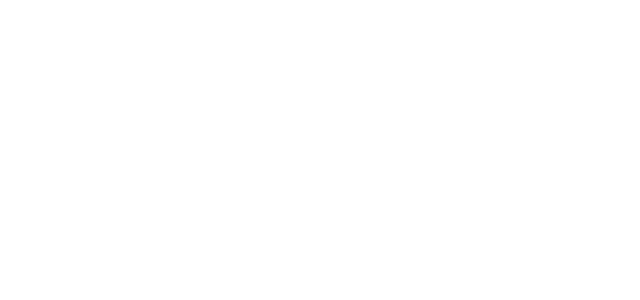
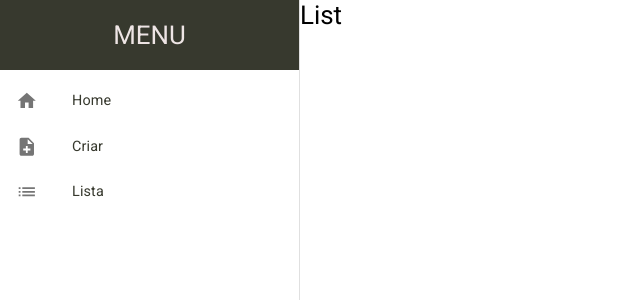
Before and after one commit to HERuppel/frontend-medcloud-challenge, a React (Create React App) app: page /main/list in a window 1280 px wide. Shown: the top 300 px of the page, without its empty margins (0-640 px from the left). Built offline with nearby package versions, Linux system fonts and the light colour scheme.

Commit message:
Three way routes: Home, Create and List

```diff
--- a/public/index.html
+++ b/public/index.html
@@ -15,7 +15,8 @@
       user's mobile device or desktop. See https://developers.google.com/web/fundamentals/web-app-manifest/
     -->
     <link rel="manifest" href="%PUBLIC_URL%/manifest.json" />
-
+    <link rel="preconnect" href="https://fonts.googleapis.com">
+    <link rel="preconnect" href="https://fonts.gstatic.com" crossorigin>
     <link rel="stylesheet" href="https://fonts.googleapis.com/css?family=Roboto:300,400,500,700&display=swap" />
     <!--
       Notice the use of %PUBLIC_URL% in the tags above.
--- /dev/null
+++ b/src/components/SideBar/index.tsx
@@ -0,0 +1,65 @@
+import React from 'react';
+import { Drawer, List, ListItem, ListItemText, ListItemIcon } from '@material-ui/core';
+import { Home, NoteAdd, List as ListIcon } from '@material-ui/icons';
+
+import { useStyles, Container, Header, NavItem } from './styles';
+
+interface ISideBar {
+  open: boolean
+  onClose: () => void
+}
+
+const SideBar: React.FC<ISideBar> = ({ open, onClose }: ISideBar) => {
+  const classes = useStyles();
+
+  const menu = (
+    <Container>
+      <Header>
+        <h1>MENU</h1>
+      </Header>
+      <List>
+        <NavItem to="/main/home">
+          <ListItem button key="home">
+            <ListItemIcon>
+              <Home />
+            </ListItemIcon>
+            <ListItemText primary="Home" />
+          </ListItem>
+        </NavItem>
+        <NavItem to="/main/create">
+          <ListItem button key="create">
+            <ListItemIcon>
+              <NoteAdd />
+            </ListItemIcon>
+            <ListItemText primary="Criar" />
+          </ListItem>
+        </NavItem>
+        <NavItem to="/main/list">
+          <ListItem button key="list">
+            <ListItemIcon>
+              <ListIcon />
+            </ListItemIcon>
+            <ListItemText primary="Lista" />
+          </ListItem>
+        </NavItem>
+      </List>
+    </Container>
+  );
+
+  return(
+    <nav className={classes.drawer}>
+      <Drawer
+        open={open}
+        onClose={onClose}
+        variant="permanent"
+        classes={{
+          paper: classes.drawerPaper
+        }}
+      >
+        {menu}
+      </Drawer>
+    </nav>
+  );
+};
+
+export default SideBar;
--- /dev/null
+++ b/src/components/SideBar/styles.ts
@@ -0,0 +1,43 @@
+import { makeStyles, createStyles, Theme } from '@material-ui/core/styles';
+import { NavLink } from 'react-router-dom';
+import styled from 'styled-components';
+import { colors } from '../../global/colors';
+
+export const useStyles = makeStyles((theme: Theme) =>
+  createStyles({
+    drawer: {
+      [theme.breakpoints.up('sm')]: {
+        width: 300,
+        flexShrink: 0,
+      }
+    },
+    drawerPaper: { width: 300 }
+  })
+);
+
+
+export const Container = styled.div`
+
+`;
+
+export const Header = styled.div`
+  width: 100%;
+  height: 70px;
+  display: flex;
+  justify-content: center;
+  align-items: center;
+  background-color: ${colors.blackOlive};
+
+  h1 {
+    color: ${colors.isabelline};
+  }
+`;
+
+export const Content = styled.div`
+`;
+
+
+export const NavItem = styled(NavLink)`
+  text-decoration: none;
+  color: ${colors.blackOlive};
+`;
--- a/src/global/colors.ts
+++ b/src/global/colors.ts
@@ -1,4 +1,9 @@
 export const colors = {
   white: '#FFF',
-  black: '#000'
+  black: '#000',
+  blackOlive: '#37392E',
+  blueSaphire: '#19647E',
+  verdiGris: '#28AFB0',
+  paleSilver: '#DDCECD',
+  isabelline: '#EEE5E5'
 };
--- a/src/global/styles.ts
+++ b/src/global/styles.ts
@@ -25,10 +25,10 @@
     margin: 0;
     -webkit-font-smoothing: antialiased;
     -moz-osx-font-smoothing: grayscale;
-    font: 1.2rem 'Poppins', sans-serif;
+    font: 1.2rem 'Roboto', sans-serif;
   }
 
-  h1, h2, h3, h4, h5, h6, strong {
+  h1, h2, h3, h4, h5, h6, p {
     font-weight: 400;
   }
 `;
--- /dev/null
+++ b/src/pages/Create/index.tsx
@@ -0,0 +1,11 @@
+import React from 'react';
+
+
+const Create: React.FC = () => {
+
+  return (
+    <h1>Create</h1>
+  );
+};
+
+export default Create;
--- /dev/null
+++ b/src/pages/Create/styles.ts
@@ -0,0 +1 @@
+import styled from 'styled-components';
--- /dev/null
+++ b/src/pages/List/index.tsx
@@ -0,0 +1,11 @@
+import React from 'react';
+
+
+const List: React.FC = () => {
+
+  return (<h2>
+    List
+  </h2>);
+};
+
+export default List;
--- /dev/null
+++ b/src/pages/List/styles.ts
@@ -0,0 +1 @@
+import styled from 'styled-components';
--- a/src/pages/Main/index.tsx
+++ b/src/pages/Main/index.tsx
@@ -1,16 +1,27 @@
-import React from 'react';
+import React, { useState } from 'react';
 import { Switch, Route } from 'react-router-dom';
 import Home from '../Home';
 
+import SideBar from '../../components/SideBar';
+import { Container } from './styles';
+import Create from '../Create';
+import List from '../List';
+
 const Main: React.FC = () => {
-
+  const [open, setOpen] = useState<boolean>(true);
 
   return (
-    <div>
-      <Switch>
-        <Route path="/main/home" exact component={Home} />
-      </Switch>
-    </div>
+    <Container>
+      <SideBar open={open} onClose={() => setOpen(!open)} />
+      <main>
+        <Switch>
+          <Route path="/main/home" exact component={Home} />
+          <Route path="/main/create" exact component={Create} />
+          <Route path="/main/list" exact component={List} />
+        </Switch>
+      </main>
+
+    </Container>
   );
 };
 
--- a/src/pages/Main/styles.ts
+++ b/src/pages/Main/styles.ts
@@ -1 +1,10 @@
 import styled from 'styled-components';
+
+export const Container = styled.div`
+  display: flex;
+`;
+
+export const Content = styled.div`
+  flex-grow: 1;
+  padding: 10px;
+`;
```
Also changed, not shown: .prettierrc.js.
